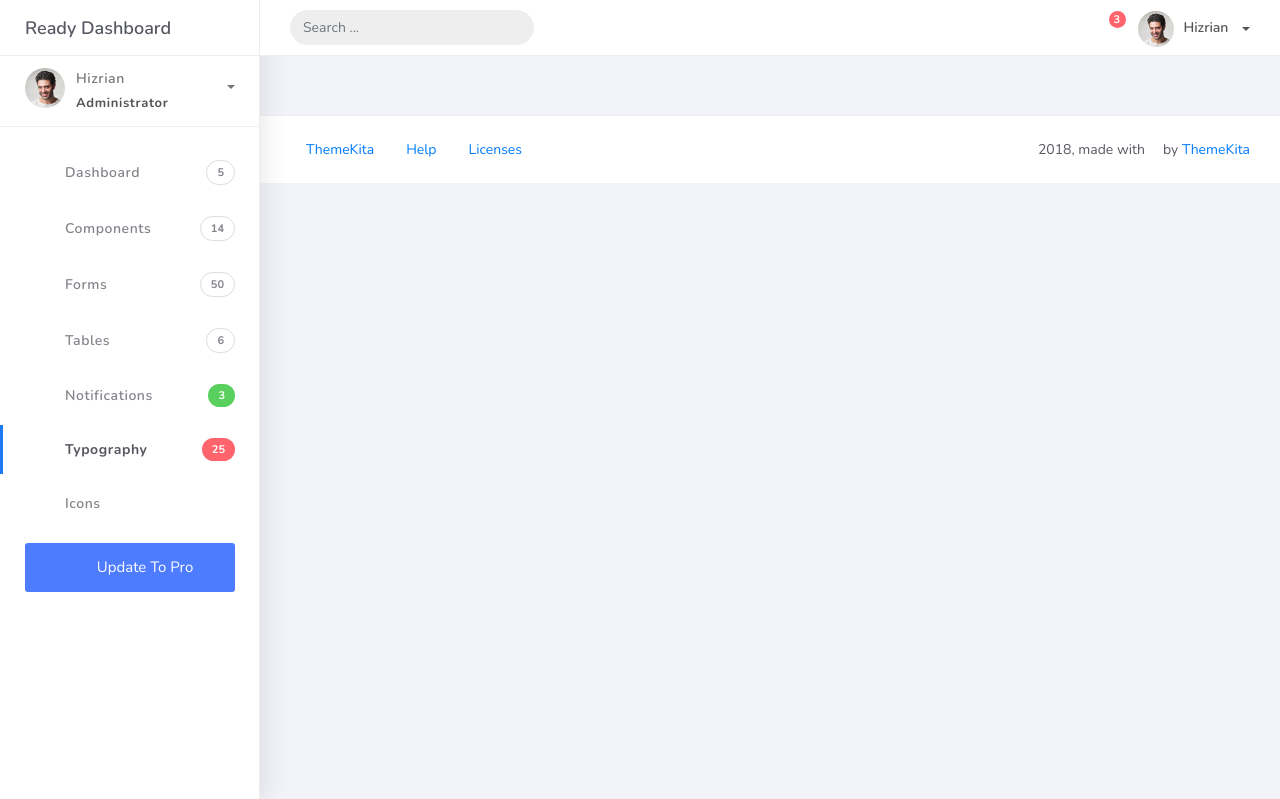
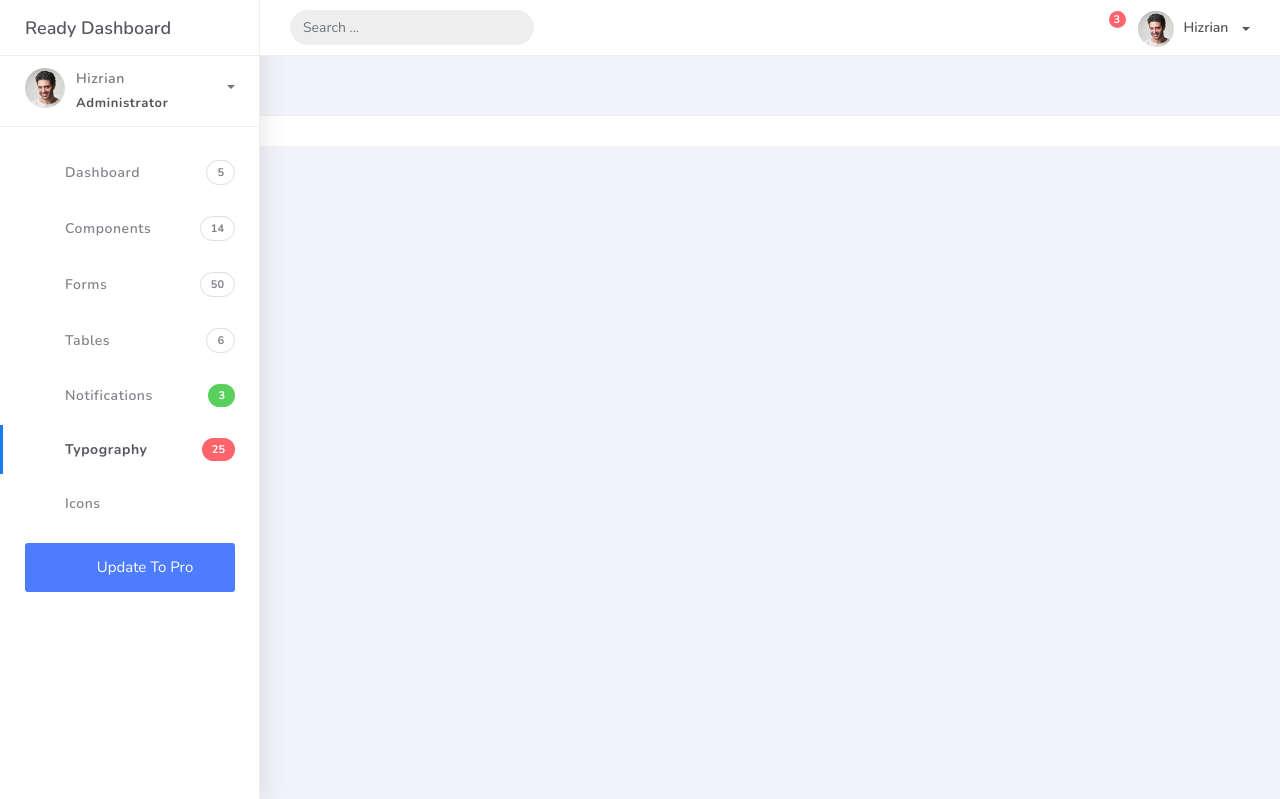
Before and after one commit to fraaays/PSUSphere, a Django app: page / in a window 1280 px wide. Shown: the top 799 px of the page. Run offline with Django 5.2, Linux system fonts and the light colour scheme; some libraries are stand-ins or nearby versions; some web fonts are replaced.

Commit message:
Final Update

```diff
--- a/projectsite/templates/base.html
+++ b/projectsite/templates/base.html
@@ -230,28 +230,6 @@
 				</div>
 				<footer class="footer">
 					<div class="container-fluid">
-						<nav class="pull-left">
-							<ul class="nav">
-								<li class="nav-item">
-									<a class="nav-link" href="http://www.themekita.com">
-										ThemeKita
-									</a>
-								</li>
-								<li class="nav-item">
-									<a class="nav-link" href="#">
-										Help
-									</a>
-								</li>
-								<li class="nav-item">
-									<a class="nav-link" href="https://themewagon.com/license/#free-item">
-										Licenses
-									</a>
-								</li>
-							</ul>
-						</nav>
-						<div class="copyright ml-auto">
-							2018, made with <i class="la la-heart heart text-danger"></i> by <a href="http://www.themekita.com">ThemeKita</a>
-						</div>
 					</div>
 				</footer>
 			</div>
```
